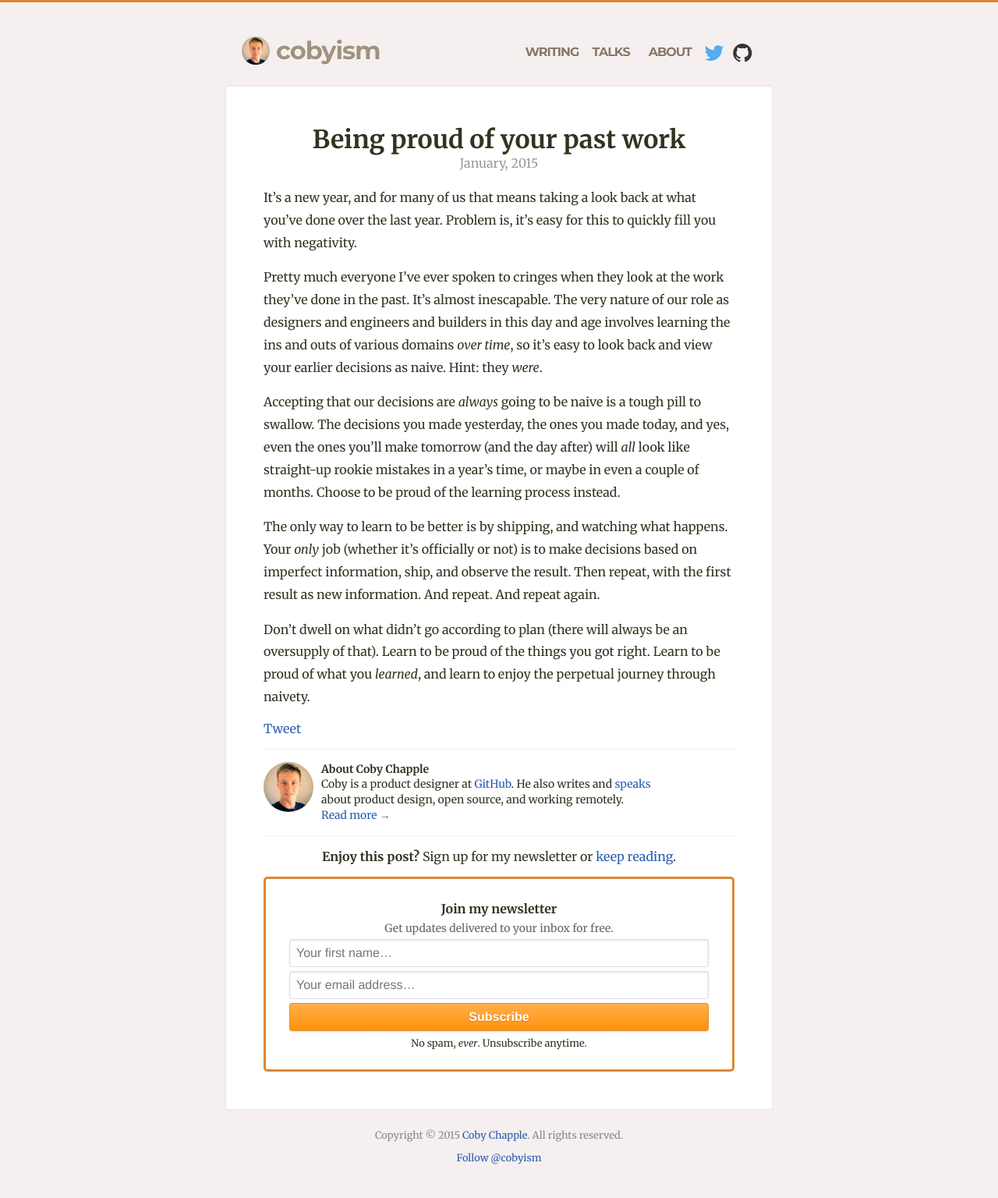
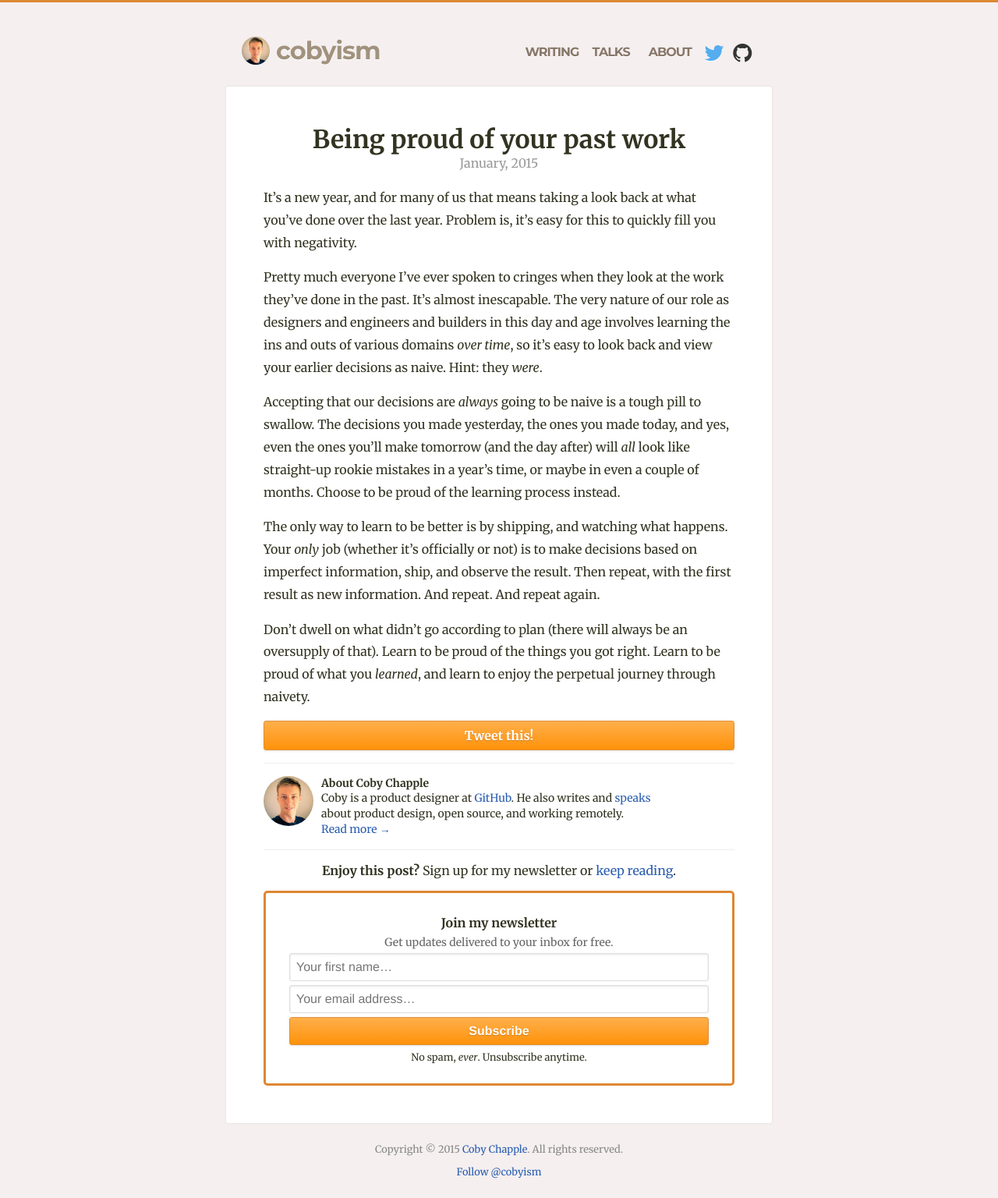
Before and after one commit to cobyism/archived-cobyism.github.io, a Jekyll site: the page built from _posts/2015-01-02-being-proud-of-your-past-work.md, in a window 1280 px wide. Shown: the whole page at 78% size. Built offline with Jekyll 4.4.1, drawn with Linux system fonts in a browser that asks for light colours; nearby versions of some CDN libraries; comment, search, counter and statistics services are not loaded.

Commit message:
go with custom tweet button

```diff
--- a/_layouts/post.html
+++ b/_layouts/post.html
@@ -12,16 +12,7 @@
 
   <div class="post-content">
     {{ content }}
-
-    <div class="tweet-button-experiment show-official">
-      <div class="official-button">
-        <a href="https://twitter.com/share" class="twitter-share-button" data-size="large" data-related="cobyism">Tweet</a>
-    <script>!function(d,s,id){var js,fjs=d.getElementsByTagName(s)[0],p=/^http:/.test(d.location)?'http':'https';if(!d.getElementById(id)){js=d.createElement(s);js.id=id;js.src=p+'://platform.twitter.com/widgets.js';fjs.parentNode.insertBefore(js,fjs);}}(document, 'script', 'twitter-wjs');</script>
-      </div>
-      <div class="custom-button">
-        <a href="https://twitter.com/share" class="button custom-tweet-button" target="_blank">Tweet this!</a>
-      </div>
-    </div>
+    <a href="https://twitter.com/share?via=cobyism" class="button custom-tweet-button" target="_blank">Tweet this!</a>
   </div>
 
   <div class="post-author-info clear">
--- a/public/css/styles.scss
+++ b/public/css/styles.scss
@@ -417,26 +417,6 @@
   }
 }
 
-.tweet-button-experiment {
-  &.show-official {
-    .official-button {
-      display: block;
-    }
-    .custom-button {
-      display: none;
-    }
-  }
-
-  &.show-custom {
-    .custom-button {
-      display: block;
-    }
-    .official-button {
-      display: none;
-    }
-  }
-}
-
 .custom-tweet-button {
   text-align: center;
   display: block;
```
